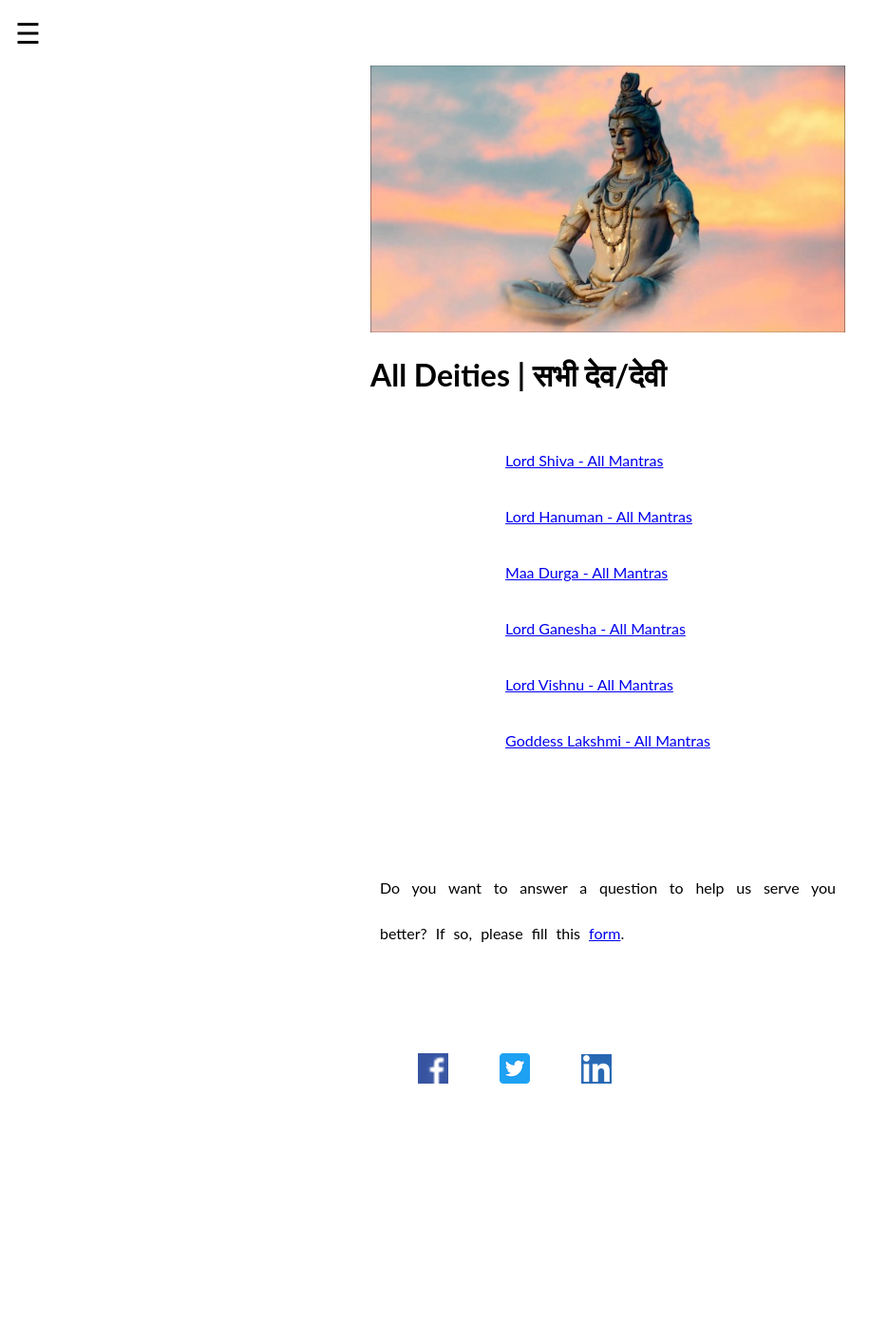
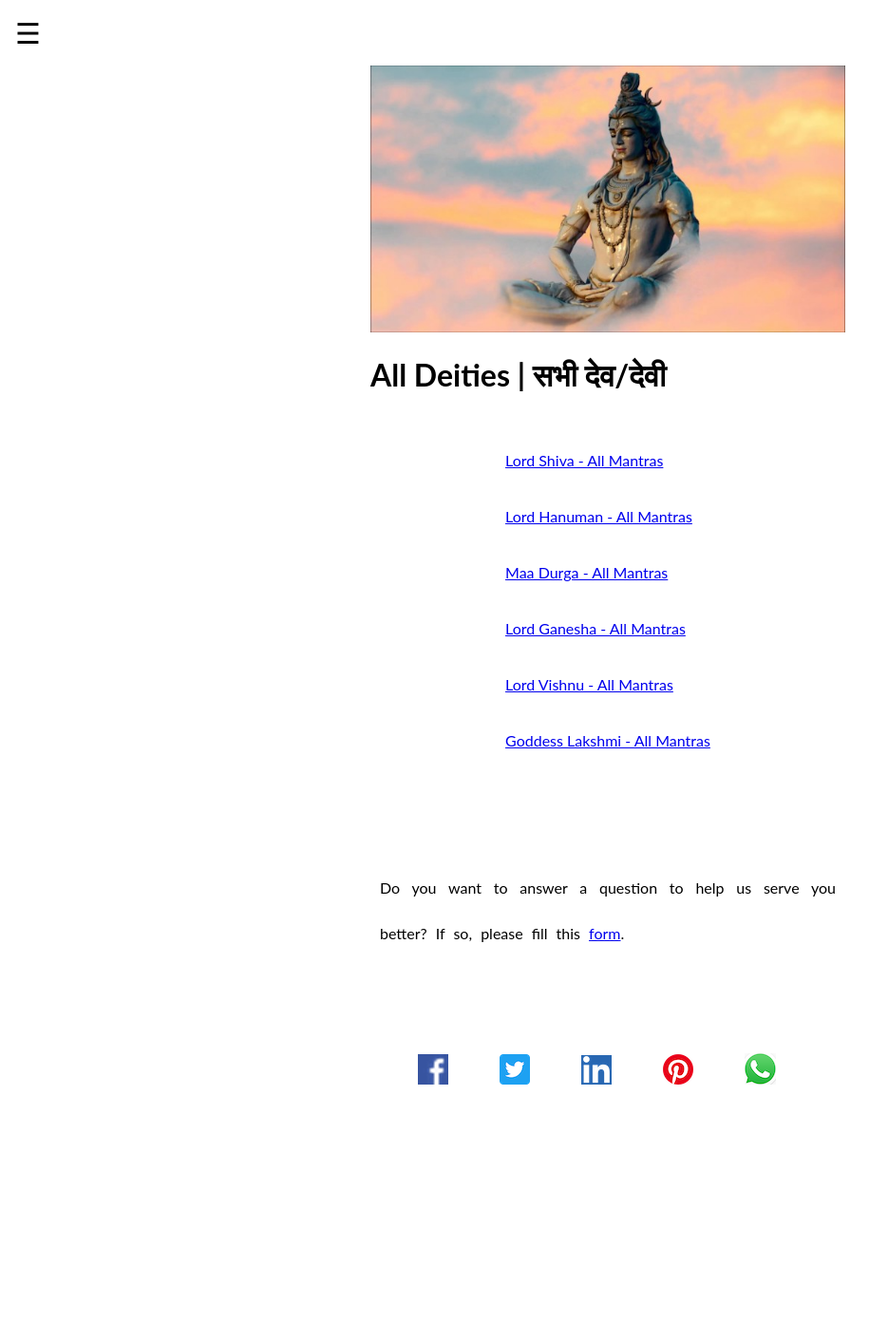
Before and after one commit to abhishekdjoshi/abhishekdjoshi.kclstr.io, a Jekyll site: the page deity.html, which Jekyll copies as it is, in a window 1280 px wide. Shown: the whole page at 95% size, without its empty margins (0-935 px from the left). Built offline with Jekyll 4.4.1, drawn with Linux system fonts in a browser that asks for light colours; a script that is not in the unit is left out.

Commit message:
Update deity.html

```diff
--- a/deity.html
+++ b/deity.html
@@ -225,6 +225,21 @@
         ><img src="/images/linkedin.png"
       /></a>
 
+      <span style="padding-left:50px;"></span>
+      <a
+        href="https://pinterest.com/pin/create/button/?url=&media=https%3A//kclstr.com/deity.html&description=Find%20all%20the%20Mantras%20and%20Hymns%20in%20English%20and%20Devanagari%20script"
+        target="_blank"
+        ><img src="/images/pinterest.png"
+      /></a>
+
+      <span style="padding-left:50px;"></span>
+      <a
+        href="whatsapp://send?text=https://kclstr.com/deity.html"
+        target="_blank"
+        data-action="share/whatsapp/share"
+        ><img src="/images/whatsapp.png"
+      /></a>
+
       <br /><br /><br /><br />
       <span style="padding-left:50px;"></span>
       <span
```
